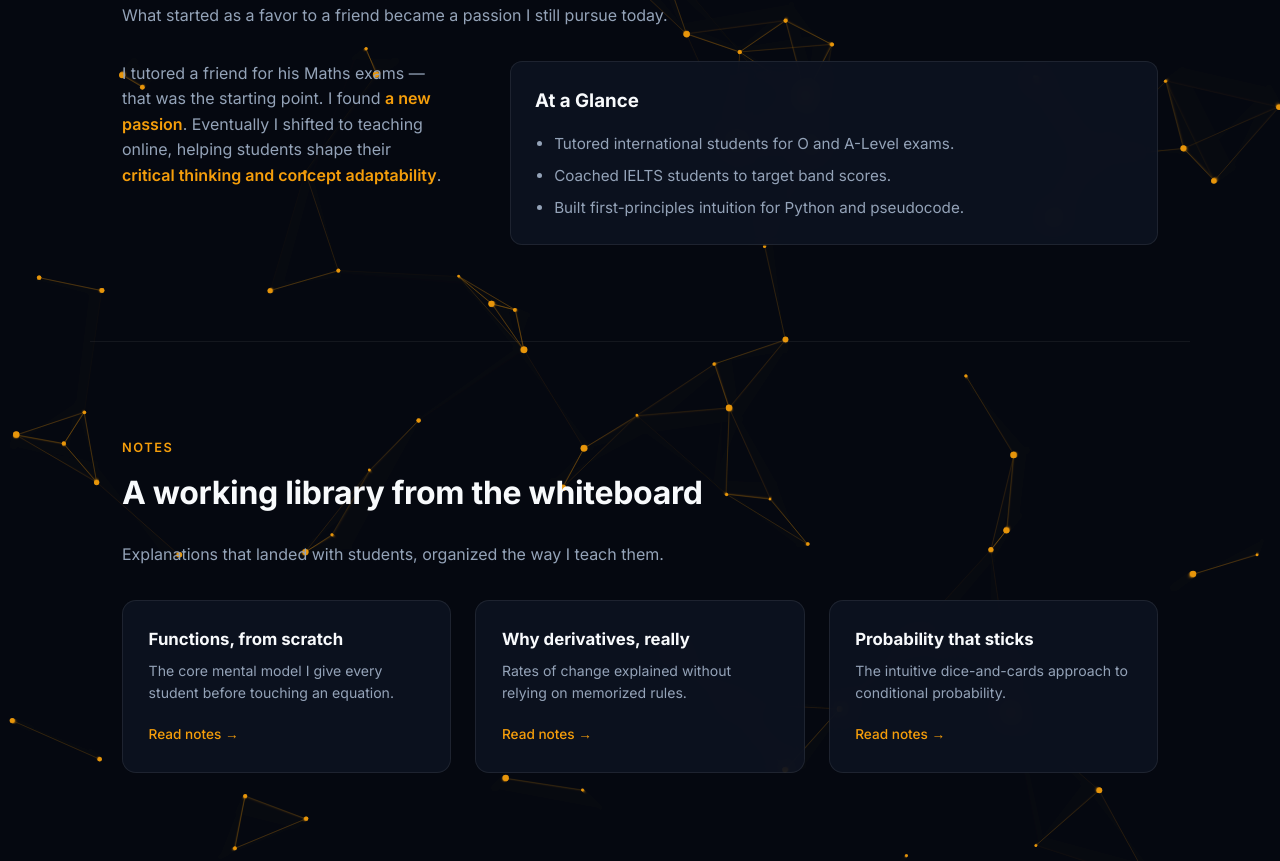
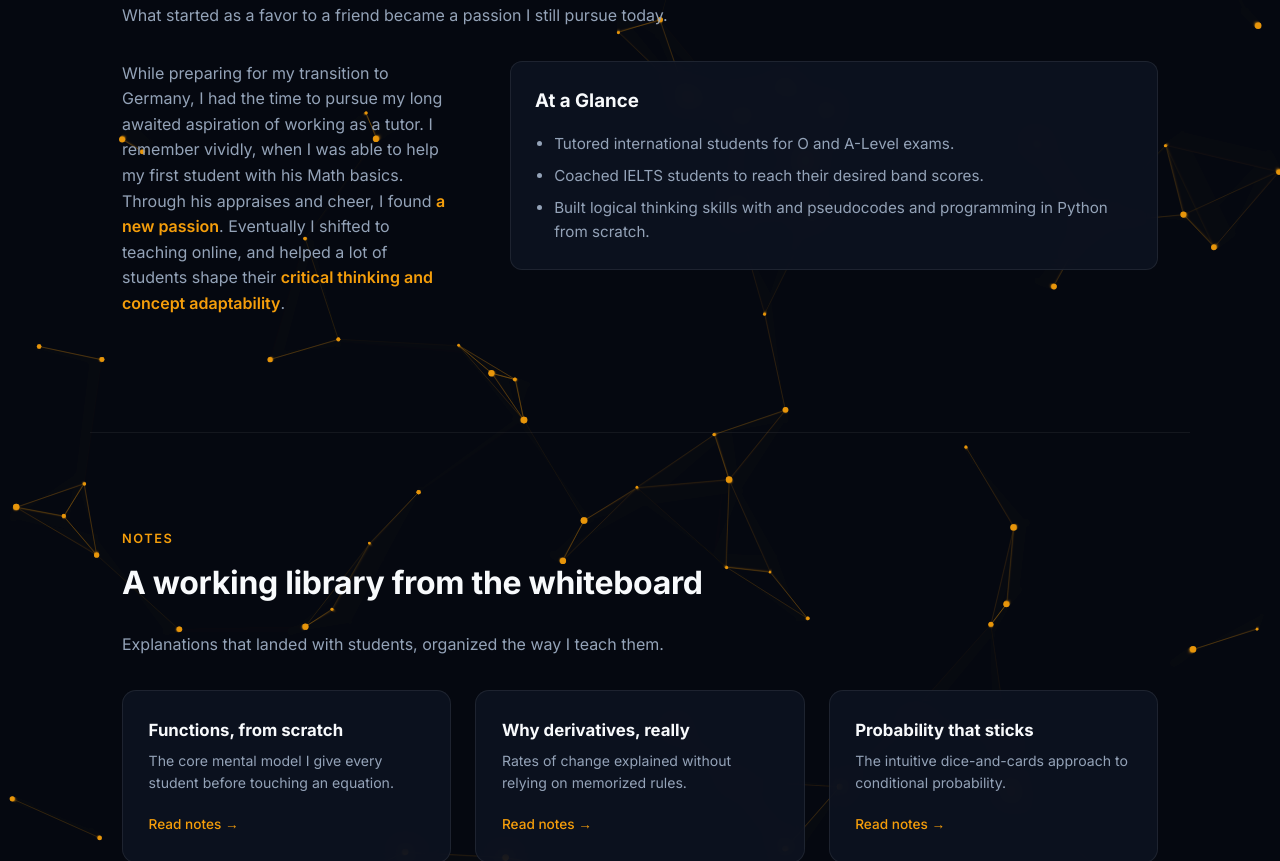
Before and after one commit to Elcapitan2003/elcapitan2003.github.io, a plain HTML site: page index.html in a window 1280 px wide. Shown: the part 3017-3878 px from the top of the page. Drawn offline with Linux system fonts and the light colour scheme; animation ran at ten frames a second.

Commit message:
Revise tutoring narrative and coaching details
Updated the about section to reflect a more personal narrative and improved the descriptions of tutoring and coaching experience.

```diff
--- a/index.html
+++ b/index.html
@@ -485,14 +485,14 @@
 
     <div class="about-grid" style="margin-top: 2rem;">
       <div class="about-text">
-        <p>I tutored a friend for his Maths exams — that was the starting point. I found <span class="highlight">a new passion</span>. Eventually I shifted to teaching online, helping students shape their <span class="highlight">critical thinking and concept adaptability</span>.</p>
+        <p>While preparing for my transition to Germany, I had the time to pursue my long awaited aspiration of working as a tutor. I remember vividly, when I was able to help my first student with his Math basics. Through his appraises and cheer,  I found <span class="highlight">a new passion</span>. Eventually I shifted to teaching online, and helped a lot of students shape their <span class="highlight">critical thinking and concept adaptability</span>.</p>
       </div>
       <div class="stat-card">
         <h3 style="color: #f8fafc; margin-bottom: 1rem;">At a Glance</h3>
         <ul style="color: #94a3b8; padding-left: 1.2rem; font-size: 0.95rem; display: grid; gap: 0.5rem;">
           <li>Tutored international students for O and A-Level exams.</li>
-          <li>Coached IELTS students to target band scores.</li>
-          <li>Built first-principles intuition for Python and pseudocode.</li>
+          <li>Coached IELTS students to reach their desired band scores.</li>
+          <li>Built logical thinking skills with and pseudocodes and programming in Python from scratch.</li>
         </ul>
       </div>
     </div>
```
